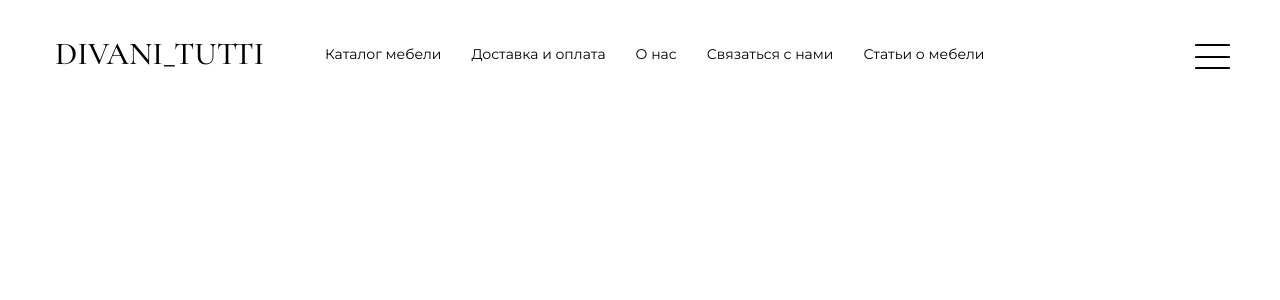
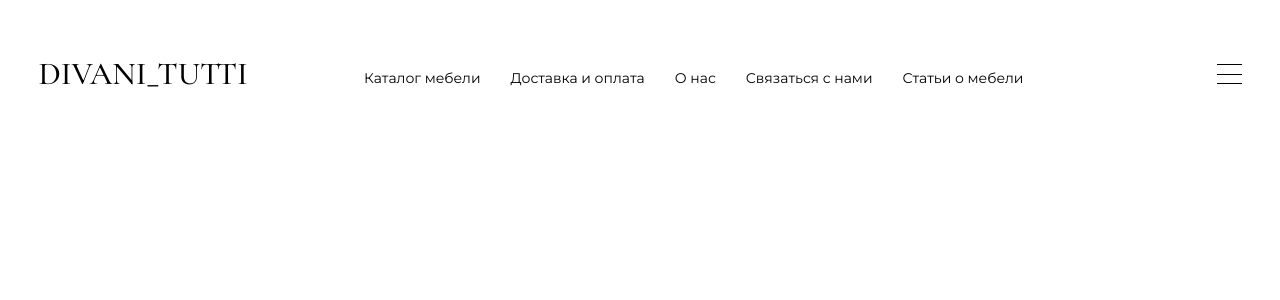
Before and after one commit to Skorzi/DivaniTutti, a React (Create React App) app in the folder frontend/front_divani/: page / in a window 1280 px wide. Shown: the top 300 px of the page. Built offline with nearby package versions, Linux system fonts and the light colour scheme.

Commit message:
Добавил адаптацию под телефон у хэддера, слегка поменял иконку бургера

```diff
--- a/frontend/front_divani/src/static/css/burgermenu.css
+++ b/frontend/front_divani/src/static/css/burgermenu.css
@@ -9,15 +9,15 @@
   -webkit-box-pack: justify;
       -ms-flex-pack: justify;
           justify-content: space-between;
-  height: 25px;
+  height: 20px;
   cursor: pointer;
   position: relative;
   z-index: 10;
 }
 
 .burger__button._active .burger__line_1 {
-  -webkit-transform: rotate(-45deg) translate(-6px, 6px);
-          transform: rotate(-45deg) translate(-6px, 6px);
+  -webkit-transform: rotate(-45deg) translate(-1px, 4px);
+          transform: rotate(-45deg) translate(-1px, 4px);
 }
 
 .burger__button._active .burger__line_2 {
@@ -25,8 +25,8 @@
 }
 
 .burger__button._active .burger__line_3 {
-  -webkit-transform: rotate(45deg) translate(-8px, -8px);
-          transform: rotate(45deg) translate(-8px, -8px);
+  -webkit-transform: rotate(45deg) translate(-6px, -10px);
+          transform: rotate(45deg) translate(-6px, -10px);
 }
 
 .burger__button._active .burger__menu_block {
@@ -36,9 +36,9 @@
 .burger__line_1,
 .burger__line_2,
 .burger__line_3 {
-  width: 35px;
+  width: 25px;
   border-radius: 10%;
-  height: 2px;
+  height: 1px;
   background-color: black;
   -webkit-transition: all 0.3s ease 0s;
   transition: all 0.3s ease 0s;
--- a/frontend/front_divani/src/static/css/header.css
+++ b/frontend/front_divani/src/static/css/header.css
@@ -5,24 +5,30 @@
   height: 90px;
 }
 
+.header__block {
+  height: 100%;
+  width: 100%;
+}
+
 .header__content {
+  width: 100%;
+  height: 100%;
   display: -webkit-box;
   display: -ms-flexbox;
   display: flex;
   -webkit-box-pack: justify;
       -ms-flex-pack: justify;
           justify-content: space-between;
-  -webkit-box-align: center;
-      -ms-flex-align: center;
-          align-items: center;
-  padding: 3% 0% 0% 0%;
+  -webkit-box-align: end;
+      -ms-flex-align: end;
+          align-items: end;
 }
 
 .header__logo {
   font-family: 'Cormorant Garamond', serif;
   font-size: 32px;
   cursor: pointer;
-  margin: 0 0 0 55px;
+  margin: 0 0 0 3%;
 }
 
 .header__links {
@@ -33,9 +39,9 @@
       -ms-flex-pack: justify;
           justify-content: space-between;
   min-width: 650px;
-  margin: 0 150px 0 0;
-  -ms-flex-item-align: center;
-      align-self: center;
+  margin: 0 6% 0 0;
+  -ms-flex-item-align: end;
+      align-self: end;
 }
 
 .header__links li {
@@ -76,6 +82,15 @@
 }
 
 .header__burger {
-  margin: 0px 50px 0 0px;
-  padding: 5px 0% 0% 0%;
+  margin: 0px 3% 6px 0px;
 }
+
+@media screen and (max-width: 1200px) {
+  .header__links {
+    display: none;
+  }
+  .header__logo {
+    width: 100%;
+    text-align: center;
+  }
+}
--- a/frontend/front_divani/src/static/scss/burgermenu.scss
+++ b/frontend/front_divani/src/static/scss/burgermenu.scss
@@ -7,14 +7,14 @@
     display: flex;
     flex-direction: column;
     justify-content: space-between;
-    height: 25px;
+    height: 20px;
     cursor: pointer;
     position: relative;
     z-index: 10;
 
     &._active {
         .burger__line_1 {
-            transform: rotate(-45deg) translate(-6px, 6px);
+            transform: rotate(-45deg) translate(-1px, 4px);
         }
 
         .burger__line_2 {
@@ -22,7 +22,7 @@
         }
 
         .burger__line_3 {
-            transform: rotate(45deg) translate(-8px, -8px);
+            transform: rotate(45deg) translate(-6px, -10px);
         }
 
         .burger__menu_block {
@@ -34,9 +34,9 @@
 .burger__line_1,
 .burger__line_2,
 .burger__line_3 {
-    width: 35px;
+    width: 25px;
     border-radius: 10%;
-    height: 2px;
+    height: 1px;
     background-color: black;
     transition: all 0.3s ease 0s;
     pointer-events: none;
@@ -59,11 +59,11 @@
     z-index: 2;
     transition: all 0.3s ease 0.3s;
 
-    &._active{
+    &._active {
         left: 0%;
         transition: all 0.3s ease 0s;
 
-        .burger__catergory{
+        .burger__catergory {
             transform: translateY(0%);
             transition: all 0.3s ease 0.3s;
         }
@@ -87,11 +87,7 @@
 }
 
 @keyframes orangeAndBlue {
-    0%{
+    0% {}
 
-    }
-
-    100%{
-
-    }
+    100% {}
 }
--- a/frontend/front_divani/src/static/scss/header.scss
+++ b/frontend/front_divani/src/static/scss/header.scss
@@ -8,28 +8,34 @@
     // background-color: yellow;
 }
 
+.header__block {
+    height: 100%;
+    width: 100%;
+}
+
 .header__content {
+    width: 100%;
+    height: 100%;
     display: flex;
     justify-content: space-between;
-    align-items: center;
-    padding: 3% 0% 0% 0%;
+    align-items: end;
 }
 
 .header__logo {
     font-family: 'Cormorant Garamond', serif;
     font-size: 32px;
     cursor: pointer;
-    margin: 0 0 0 55px;
+    margin: 0 0 0 3%;
 }
 
 .header__links {
     display: flex;
     justify-content: space-between;
     min-width: 650px;
-    margin: 0 150px 0 0;
-    align-self: center;
+    margin: 0 6% 0 0;
+    align-self: end;
 
-    li{
+    li {
         padding: 5px 15px;
         font-family: 'Montserrat', sans-serif;
 
@@ -38,7 +44,7 @@
             position: relative;
         }
 
-        a::before{
+        a::before {
             content: ' ';
             position: absolute;
             width: 95%;
@@ -51,7 +57,7 @@
             top: 110%;
         }
 
-        a:hover:before{
+        a:hover:before {
             transform: scaleX(1);
             transition: transform 0.5s;
 
@@ -60,23 +66,24 @@
     }
 }
 
-// .header__category {
-//     a:after {
-//         content: ' ';
-//         position: absolute;
-//         bottom: 0;
-//         left: 0;
-//         width: 90%;
-//         height: 2px;
-//         background-color: black;
-//         transform-origin: left;
-//         // transform: scaleX(0);
-//         transition: transform 0.5s;
+.header__burger {
+    margin: 0px 3% 6px 0px;
+}
 
-//     }
+
+@media screen and (max-width: 1200px) {
+
+    .header__links {
+        display: none;
+    }
+
+    .header__logo {
+        width: 100%;
+        text-align: center;
+    }
+
+}
+
+// @media screen and (max-width: 800px) {
+//     .header_content {}
 // }
-
-.header__burger {
-    margin: 0px 50px 0 0px;
-    padding: 5px 0% 0% 0%;
-}
```
